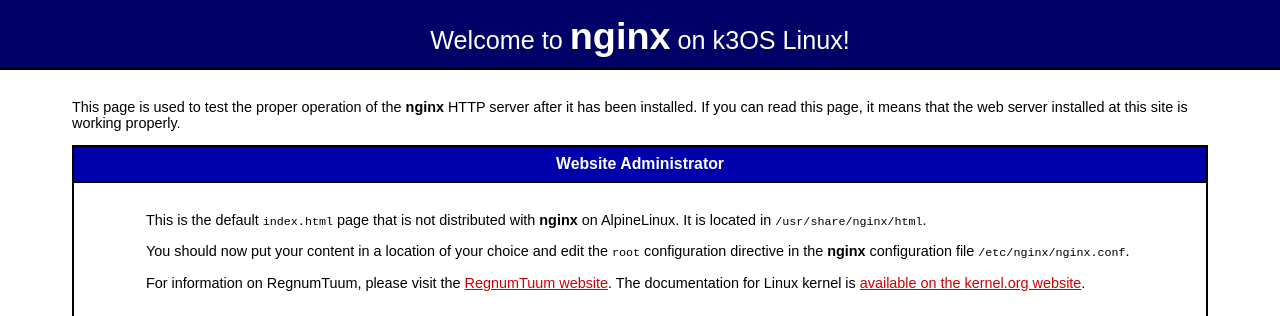
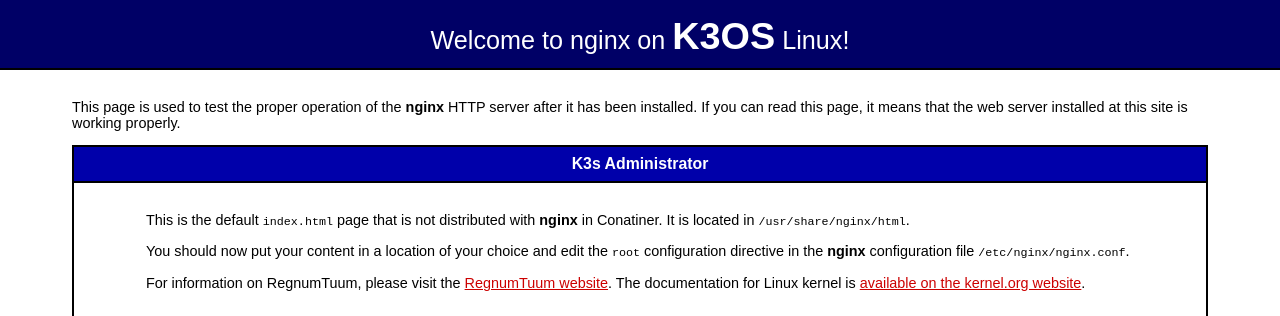
Before and after one commit to mczka/ngip, a plain HTML site: page html-home/index.html in a window 1280 px wide. Shown: the top 316 px of the page. Drawn offline with Linux system fonts and the light colour scheme.

Commit message:
Update index.html

```diff
--- a/html-home/index.html
+++ b/html-home/index.html
@@ -73,7 +73,7 @@
     </head>
 
     <body>
-        <h1>Welcome to <strong>nginx</strong> on k3OS Linux!</h1>
+        <h1>Welcome to nginx on <strong>K3OS</strong> Linux!</h1>
 
         <div class="content">
             <p>This page is used to test the proper operation of the
@@ -83,11 +83,11 @@
             properly.</p>
 
             <div class="alert">
-                <h2>Website Administrator</h2>
+                <h2>K3s Administrator</h2>
                 <div class="content">
                     <p>This is the default <tt>index.html</tt> page that
-                    is not distributed with <strong>nginx</strong> on
-                    AlpineLinux.  It is located in
+                    is not distributed with <strong>nginx</strong> in
+                    Conatiner. It is located in
                     <tt>/usr/share/nginx/html</tt>.</p>
 
                     <p>You should now put your content in a location of
```
